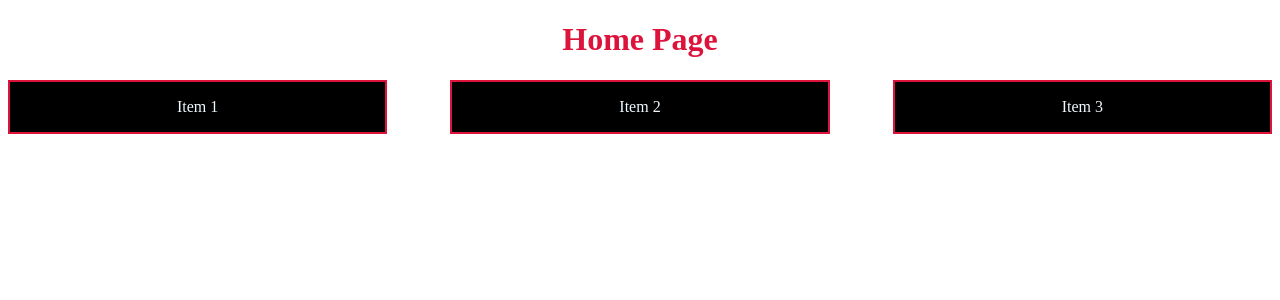
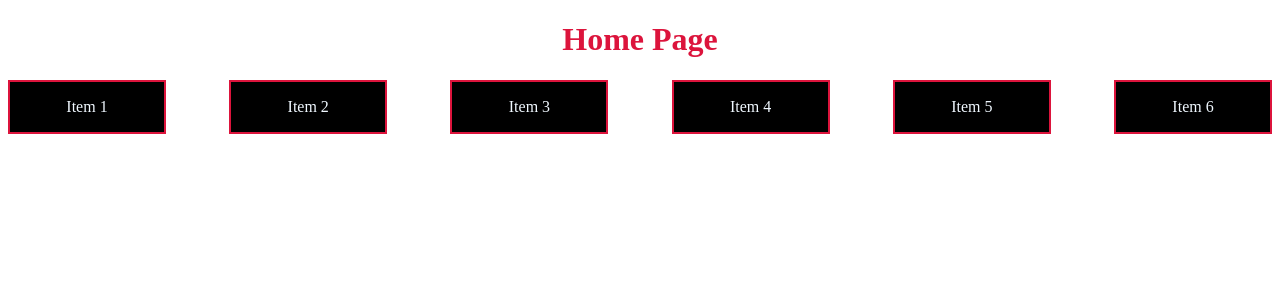
Before and after one commit to Tim-J-JustIT/Flask-App1, a Flask app: page / in a window 1280 px wide. Shown: the top 300 px of the page. Run offline with Flask 3, Linux system fonts and the light colour scheme.

```diff
--- a/templates/index.html
+++ b/templates/index.html
@@ -22,6 +22,17 @@
         <div>
             <p>Item 3</p>
         </div>
+        <div>
+            <p>Item 4</p>
+        </div>
+
+        <div>
+            <p>Item 5</p>
+        </div>
+
+        <div>
+            <p>Item 6</p>
+        </div>
     </section>
 </body>
 </html>
```
